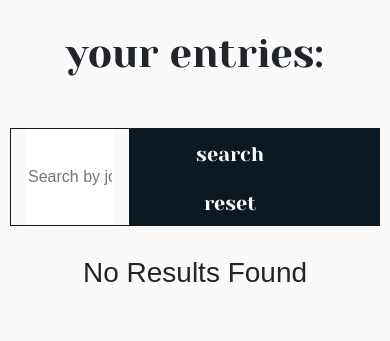
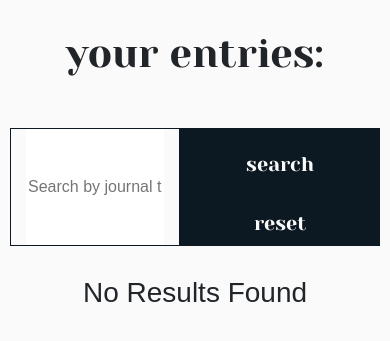
Before and after one commit to emmasarge/mindset-journal, a Flask app: page /entry_collection in a window 390 px wide. Shown: the part 148-489 px from the top of the page. Run offline with Flask 2, Linux system fonts and the light colour scheme; the visitor is signed in with stand-in values (Sample User, id 1); data that the repository does not hold is empty; some libraries are stand-ins or nearby versions; some web fonts are replaced.

Commit message:
adjusting buttons class for buttons in entry collection as they disappear in mobile view

```diff
--- a/static/css/style.css
+++ b/static/css/style.css
@@ -145,7 +145,6 @@ nav {
     display: inline-block;
     background-color: #0d1922;
     color: #fafafa;
-    margin-right: 50px;
     padding-left: 50px;
     padding-right: 50px;
     margin-top: 15px;
@@ -226,8 +225,8 @@ nav {
         width: 100%;
     }
 
-    .edit-btn button {
-        margin-top: 5px;
+    .buttons {
+       float: none;
     }
 
 }
```
